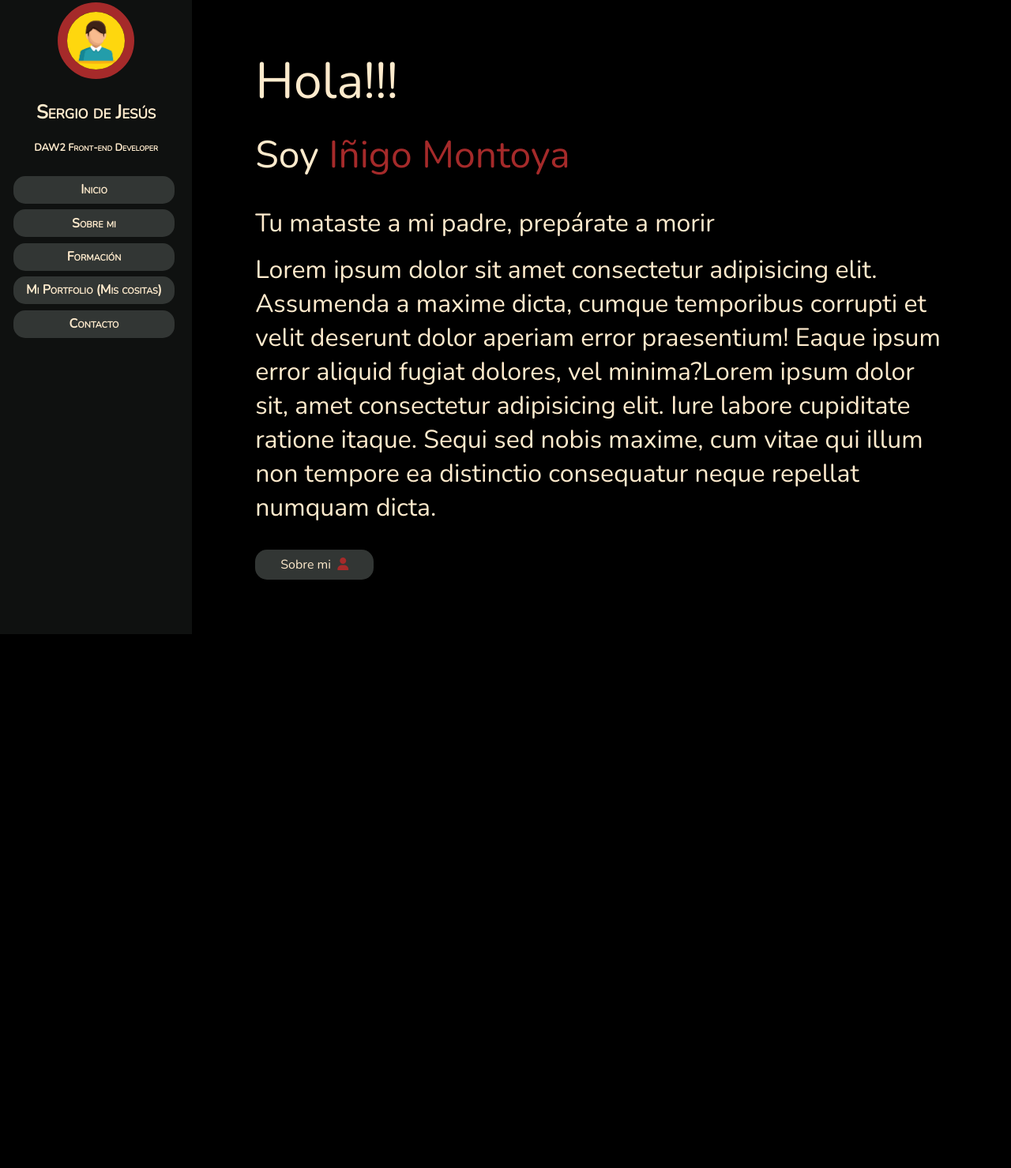
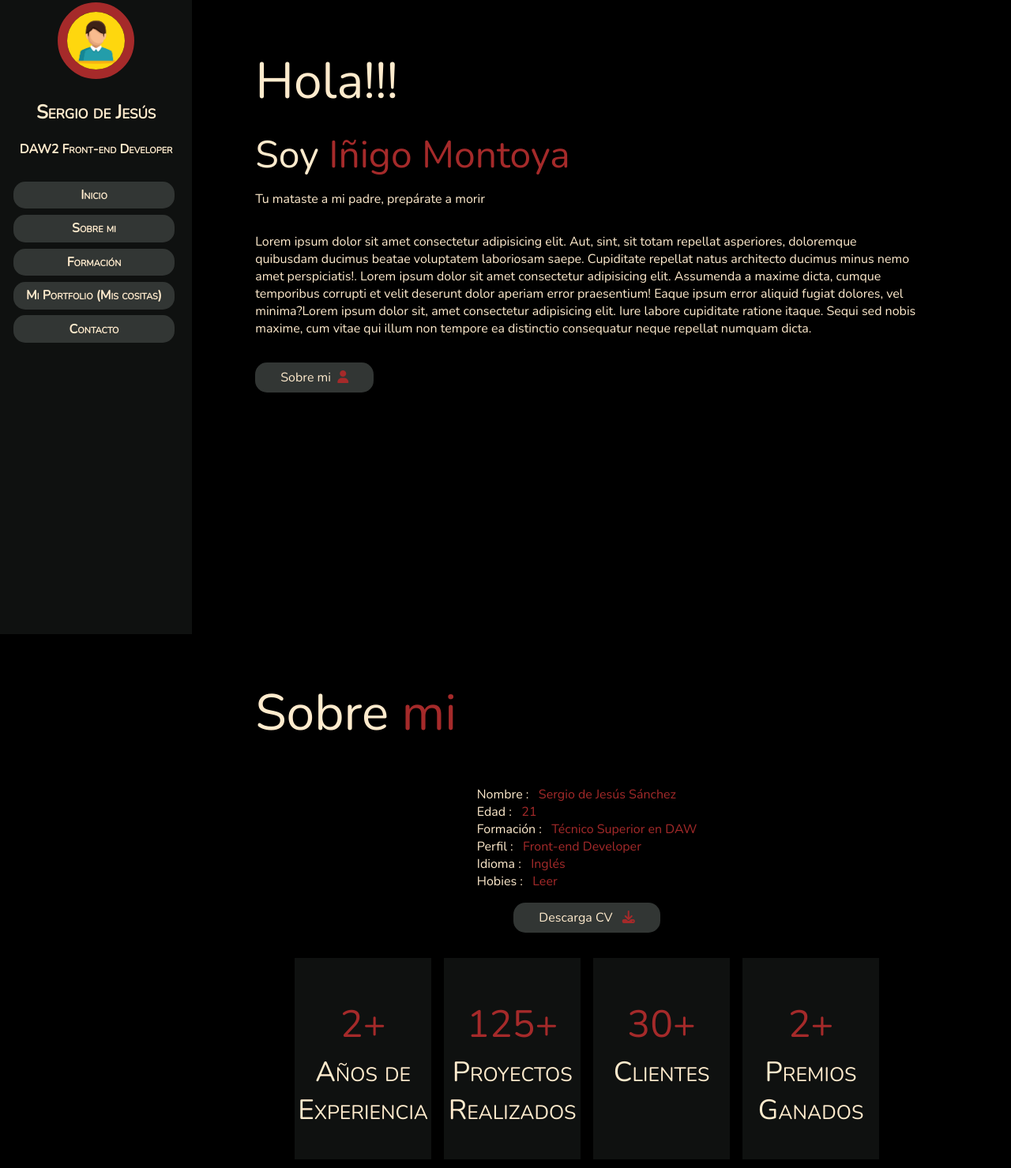
Before and after one commit to SilverBaker/Protfolio, a plain HTML site: page index.html in a window 1280 px wide. Shown: the part 125-1604 px from the top of the page at 79% size. Before the commit the page ends 859 px from the top, so only its background shows below. Drawn offline with nearby package versions, Linux system fonts and the light colour scheme.

Commit message:
added sobremi

```diff
--- a/css/style.css
+++ b/css/style.css
@@ -1,17 +1,17 @@
 :root{
     --poscolor:blanchedalmond;
     --hovercolor:burlywood;
+    scroll-behavior: smooth;
 }
 
 i{
     color:brown;
 }
 
-i:hover{
-    color: var(--hovercolor);
-}
+
 
 body{
+    overflow: hidden;
     margin: 0;
     background-color: black;
     color: var(--poscolor);
@@ -20,7 +20,7 @@ body{
 }
 
 h2{
-    font-size: 0.8rem;
+    font-size: 1rem;
 }
 
 .container{
@@ -84,33 +84,41 @@ h2{
     width: 81%;
 }
 
-.presentacion{
+.section{
     font-variant: normal;
+    min-height: 100vh;
     max-height: 100vh;
     margin-left: 10vh;
-    margin-right: 10vh;
-    margin-top: 15vh;
+    margin-right: 15vh;
+    padding-top: 15vh;
 }
 
-.presentacion__title{
+.section__title{
     font-size: 4rem;
 }
 
-.presentacion__subtitle{
+.section__subtitle{
     font-size: 3rem;
     margin-top: -3rem;
+    margin-bottom: -0.25rem;
 }
 
-.presentacion__subtitle--color{
+.section--color{
     color: brown;
 }
 
-.presentacion__text{
-    font-size: 2rem;
+.section__text{
+    font-size: 1rem;
+    text-align: left;
     margin-top: -1rem;
 }
 
-.presentacion__sobremi{
+.section__text--mb{
+    margin-top: 1rem;
+    margin-bottom: 2rem;
+}
+
+.section__link{
     background-color: rgb(50, 54, 52);
     color: var(--poscolor);
     display: inline-block;
@@ -120,6 +128,47 @@ h2{
     border-radius: 15px;
 }
 
-.presentacion__sobremi:hover{
+.section__link--centrado{
+    margin: auto;
+}
+
+.section__link:hover,.section__link:hover>i{
     color: var(--hovercolor);
+    background-color: antiquewhite;
 }
+
+.section--sobremi{
+    padding-top: 0;
+    margin-right: 10vw;
+    width: 81%;
+}
+
+.section__div{
+    text-align: center;
+    width: fit-content;
+    margin: auto;
+}
+
+.cards{
+    display: flex;
+    justify-content: space-evenly;
+    margin: auto;
+    margin-top: 1.5rem;
+    width: 90%;
+    text-align: center;
+}
+
+.card{
+    background-color: rgb(15, 17, 16);
+    margin: 0.5rem;
+    width: 25%;
+    font-size: 2.2rem;
+    padding: 0.2rem;
+    font-variant: small-caps;
+}
+
+.card__num{
+    font-size: 3rem;
+    margin-bottom: -2rem;
+    color:brown;
+}
--- a/index.html
+++ b/index.html
@@ -21,25 +21,55 @@
             <h1>Sergio de Jesús</h1>
             <h2>DAW2 Front-end Developer</h2>
             <ul class="nav__list">
-                <li class="nav__item"><a class="nav__link" href="#">Inicio</a></li>
-                <li class="nav__item"><a class="nav__link" href="#">Sobre mi</a></li>
+                <li class="nav__item"><a class="nav__link" href="#inicio">Inicio</a></li>
+                <li class="nav__item"><a class="nav__link" href="#sobremi">Sobre mi</a></li>
                 <li class="nav__item"><a class="nav__link" href="#">Formación</a></li>
                 <li class="nav__item"><a class="nav__link" href="#">Mi Portfolio (Mis cositas)</a></li>
                 <li class="nav__item"><a class="nav__link" href="#">Contacto</a></li>
             </ul>
         </nav>
         <div class="main">
-            <div class="presentacion">
-                <p class="presentacion__title">
+            <section class="section" id="inicio">
+                <p class="section__title">
                     Hola!!!
                 </p>
-                <p class="presentacion__subtitle">
-                    Soy <span class="presentacion__subtitle--color">Iñigo Montoya</span>
+                <p class="section__subtitle">
+                    Soy <span class="section--color">Iñigo Montoya</span>
                 </p>
-                <p class="presentacion__text">Tu mataste a mi padre, prepárate a morir</p>
-                <p class="presentacion__text">Lorem ipsum dolor sit amet consectetur adipisicing elit. Assumenda a maxime dicta, cumque temporibus corrupti et velit deserunt dolor aperiam error praesentium! Eaque ipsum error aliquid fugiat dolores, vel minima?Lorem ipsum dolor sit, amet consectetur adipisicing elit. Iure labore cupiditate ratione itaque. Sequi sed nobis maxime, cum vitae qui illum non tempore ea distinctio consequatur neque repellat numquam dicta.</p>
-                <a  href="#"><div class="presentacion__sobremi">Sobre mi&nbsp;&nbsp;<i class="home__fas fas fa-user"></i></div></a>
-            </div>
+                <p class="section__text section__text--mb">Tu mataste a mi padre, prepárate a morir</p>
+                <p class="section__text section__text--mb">Lorem ipsum dolor sit amet consectetur adipisicing elit. Aut, sint, sit totam repellat asperiores, doloremque quibusdam ducimus beatae voluptatem laboriosam saepe. Cupiditate repellat natus architecto ducimus minus nemo amet perspiciatis!. Lorem ipsum dolor sit amet consectetur adipisicing elit. Assumenda a maxime dicta, cumque temporibus corrupti et velit deserunt dolor aperiam error praesentium! Eaque ipsum error aliquid fugiat dolores, vel minima?Lorem ipsum dolor sit, amet consectetur adipisicing elit. Iure labore cupiditate ratione itaque. Sequi sed nobis maxime, cum vitae qui illum non tempore ea distinctio consequatur neque repellat numquam dicta.</p>
+                <a  href="#sobremi"><div class="section__link">Sobre mi&nbsp;&nbsp;<i class="home__fas fas fa-user"></i></div></a>
+            </section>
+            <section class="section section--sobremi" id="sobremi">
+                <p class="section__title">Sobre <span class="section--color">mi</span></p>
+                <div class="section__div">
+                    <p class="section__text">Nombre : &nbsp;&nbsp;<span class="section--color">Sergio de Jesús Sánchez</span></p>
+                    <p class="section__text">Edad : &nbsp;&nbsp;<span class="section--color">21</span></p>
+                    <p class="section__text">Formación : &nbsp;&nbsp;<span class="section--color">Técnico Superior en DAW</span></p>
+                    <p class="section__text">Perfil : &nbsp;&nbsp;<span class="section--color">Front-end Developer</span></p>
+                    <p class="section__text">Idioma : &nbsp;&nbsp;<span class="section--color">Inglés</span></p>
+                    <p class="section__text">Hobies : &nbsp;&nbsp;<span class="section--color">Leer</span></p>
+                    <a  href="#sobremi"><div class="section__link section__link--centrado">Descarga CV &nbsp;&nbsp;<i class="aboutdata__fas fas fa-download"></i></div></a>
+                </div>
+                <div class="cards">
+                    <div class="card">
+                        <p class="card__num">2+</p>
+                        <p>Años de Experiencia</p>
+                    </div>
+                    <div class="card">
+                        <p class="card__num">125+</p>
+                        <p>Proyectos Realizados</p>
+                    </div>
+                    <div class="card">
+                        <p class="card__num">30+</p>
+                        <p>Clientes</p>
+                    </div>
+                    <div class="card">
+                        <p class="card__num">2+</p>
+                        <p>Premios Ganados</p>
+                    </div>
+                </div>
+            </section>
         </div>
     </div>
     <script src="https://kit.fontawesome.com/c2726348c2.js" crossorigin="anonymous"></script>
```
